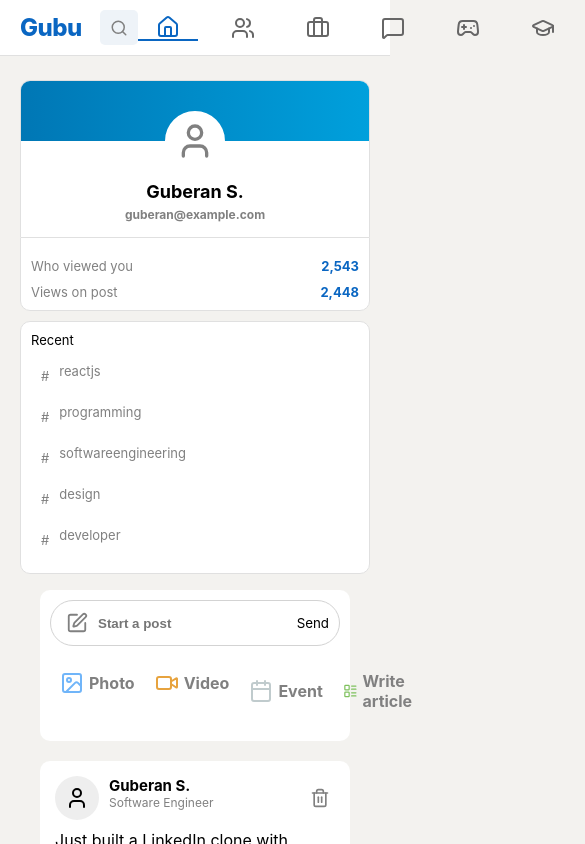
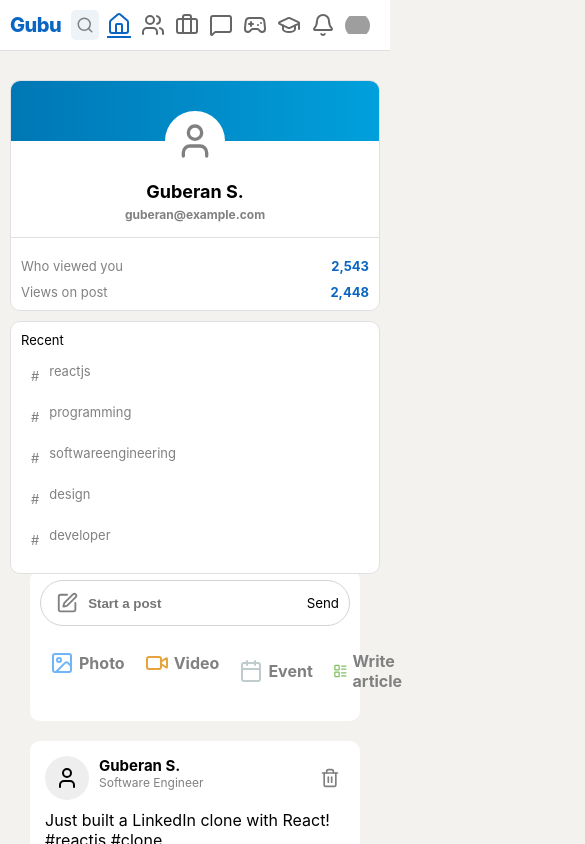
Before and after one commit to gubu28/social_media_linkedin, a React (Vite) app: page /#/ in a window 390 px wide. Both pictures are taken after typing "Sample", "Sample", "name@example.com", "Sample123" into the empty fields and a click on the button "Sign In". Shown: the top 844 px of the page, 585 px wide, since content can reach past the window. Built offline with nearby package versions, Linux system fonts and the light colour scheme; grey boxes are pictures that could not be loaded; the HTML template or start-up script is replaced by a standard one.

Commit message:
feat: implement automatic deployment and mobile responsiveness

```diff
--- a/src/App.css
+++ b/src/App.css
@@ -18,5 +18,8 @@
 @media (max-width: 768px) {
   .app__body {
     flex-direction: column;
+    padding: 0 10px;
+    margin: 10px auto;
+    gap: 15px;
   }
 }
--- a/src/components/Header.css
+++ b/src/components/Header.css
@@ -122,15 +122,38 @@
 }
 
 @media (max-width: 768px) {
+    .header__left {
+        margin-left: 10px;
+    }
+
+    .header__logo h2 {
+        font-size: 20px;
+        margin-right: 10px;
+    }
+
+    .header__search {
+        padding: 5px;
+        height: 30px;
+    }
+
     .header__search input {
         display: none;
+    }
+
+    .header__right {
+        margin-right: 10px;
+    }
+
+    .headerOption {
+        margin-right: 10px;
+        min-width: unset;
     }
 
     .headerOption span {
         display: none;
     }
 
-    .headerOption {
-        margin-right: 15px;
+    .headerOption--active {
+        border-bottom: 2px solid var(--gubu-primary);
     }
 }
--- a/src/pages/Messaging.css
+++ b/src/pages/Messaging.css
@@ -4,7 +4,30 @@
     margin: 20px auto;
     padding: 0 20px;
     gap: 20px;
-    height: 85vh;
+    height: calc(100vh - 120px);
+}
+
+@media (max-width: 768px) {
+    .messaging {
+        flex-direction: column;
+        height: auto;
+        padding: 0 10px;
+        margin: 10px auto;
+    }
+
+    .messaging__sidebar {
+        flex: none;
+        height: 250px;
+    }
+
+    .messaging__chat {
+        flex: none;
+        height: 450px;
+    }
+
+    .message {
+        max-width: 85%;
+    }
 }
 
 .messaging__sidebar {
--- a/src/pages/Network.css
+++ b/src/pages/Network.css
@@ -4,6 +4,28 @@
     margin: 20px auto;
     padding: 0 20px;
     gap: 20px;
+}
+
+@media (max-width: 768px) {
+    .network {
+        flex-direction: column;
+        padding: 0 10px;
+        margin: 10px auto;
+    }
+
+    .network__sidebar {
+        flex: none;
+        width: 100%;
+    }
+
+    .network__main {
+        flex: none;
+        width: 100%;
+    }
+
+    .network__grid {
+        grid-template-columns: repeat(auto-fill, minmax(140px, 1fr));
+    }
 }
 
 .network__sidebar {
--- a/src/pages/Placement.css
+++ b/src/pages/Placement.css
@@ -14,6 +14,39 @@
     display: flex;
     justify-content: space-between;
     align-items: center;
+}
+
+@media (max-width: 768px) {
+    .placement {
+        padding: 0 10px;
+        margin: 10px auto;
+    }
+
+    .placement__header {
+        flex-direction: column;
+        gap: 15px;
+        text-align: center;
+    }
+
+    .placement__table {
+        display: block;
+        overflow-x: auto;
+    }
+
+    .placement__pathItem {
+        flex-direction: column;
+        text-align: center;
+    }
+
+    .placement__progress {
+        margin-left: 0;
+        margin-top: 10px;
+        text-align: center;
+        width: 100%;
+        display: flex;
+        flex-direction: column;
+        align-items: center;
+    }
 }
 
 .placement__section {
```
